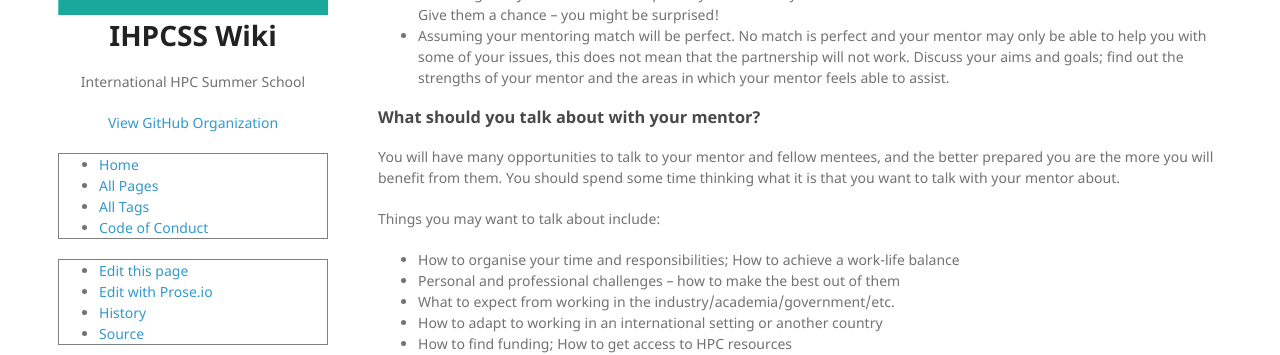
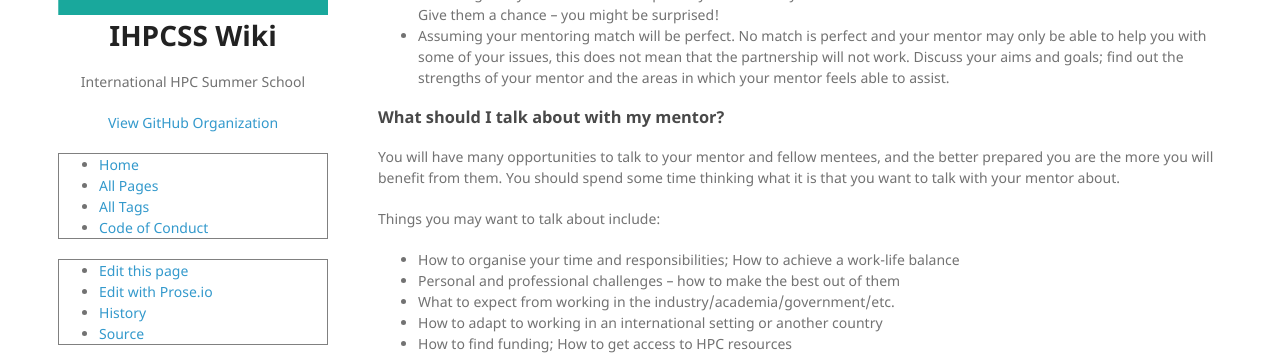
Before and after one commit to IHPCSS/ihpcss-wiki, a Jekyll site: the page built from wiki/mentoring-overview.md, in a window 1280 px wide and 900 px high, scrolled down 951 px. Shown: the part 313-668 px from the top of the window. Built offline with Jekyll 4.4.1, drawn with Linux system fonts in a browser that asks for light colours; nearby versions of some CDN libraries.

Commit message:
you -> I

```diff
--- a/wiki/mentoring-overview.md
+++ b/wiki/mentoring-overview.md
@@ -61,9 +61,10 @@ Much of this information is taken from an invaluable resource: *Adviser, Teacher
   No match is perfect and your mentor may only be able to help you with some of your issues, this does not mean that the partnership will not work.
   Discuss your aims and goals; find out the strengths of your mentor and the areas in which your mentor feels able to assist.
 
-### What should you talk about with your mentor?
+### What should I talk about with my mentor?
 
-You will have many opportunities to talk to your mentor and fellow mentees, and the better prepared you are the more you will benefit from them. You should spend some time thinking what it is that you want to talk with your mentor about.
+You will have many opportunities to talk to your mentor and fellow mentees, and the better prepared you are the more you will benefit from them.
+You should spend some time thinking what it is that you want to talk with your mentor about.
 
 Things you may want to talk about include:
 - How to organise your time and responsibilities;
```
